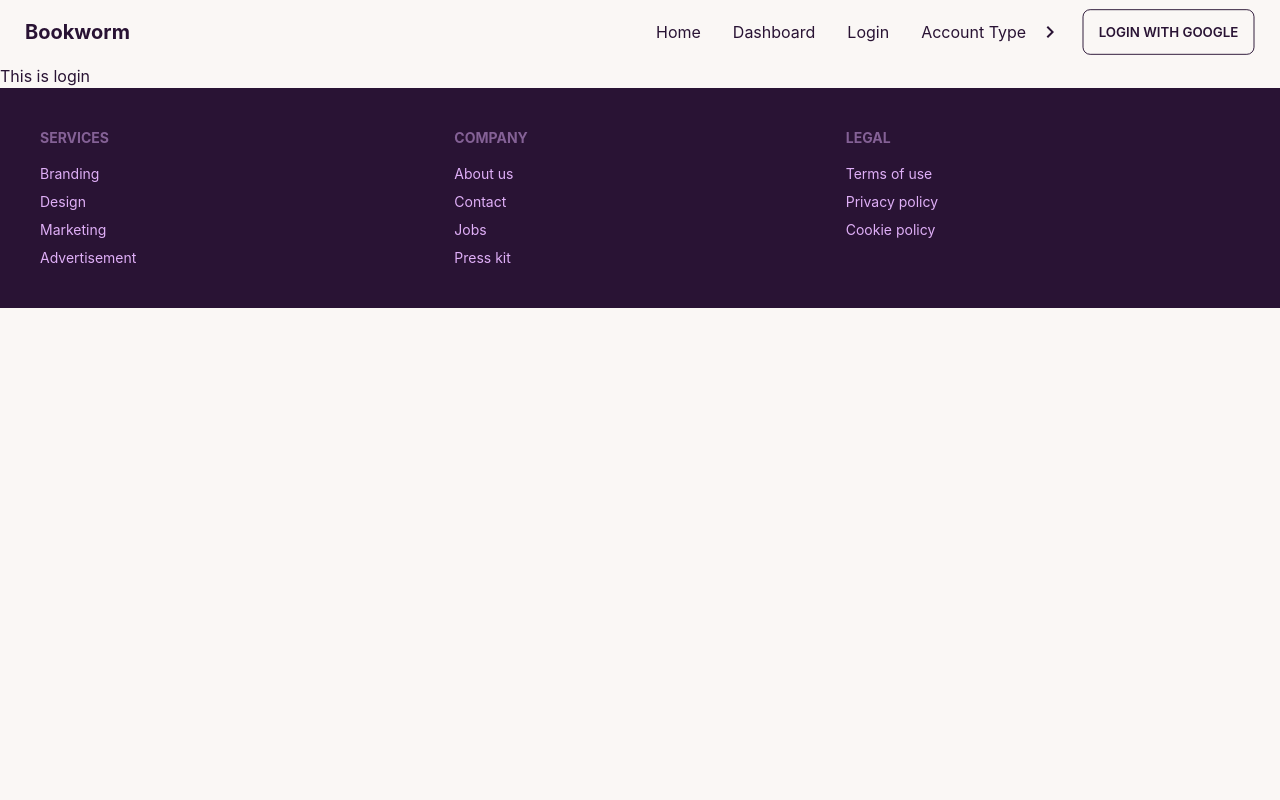
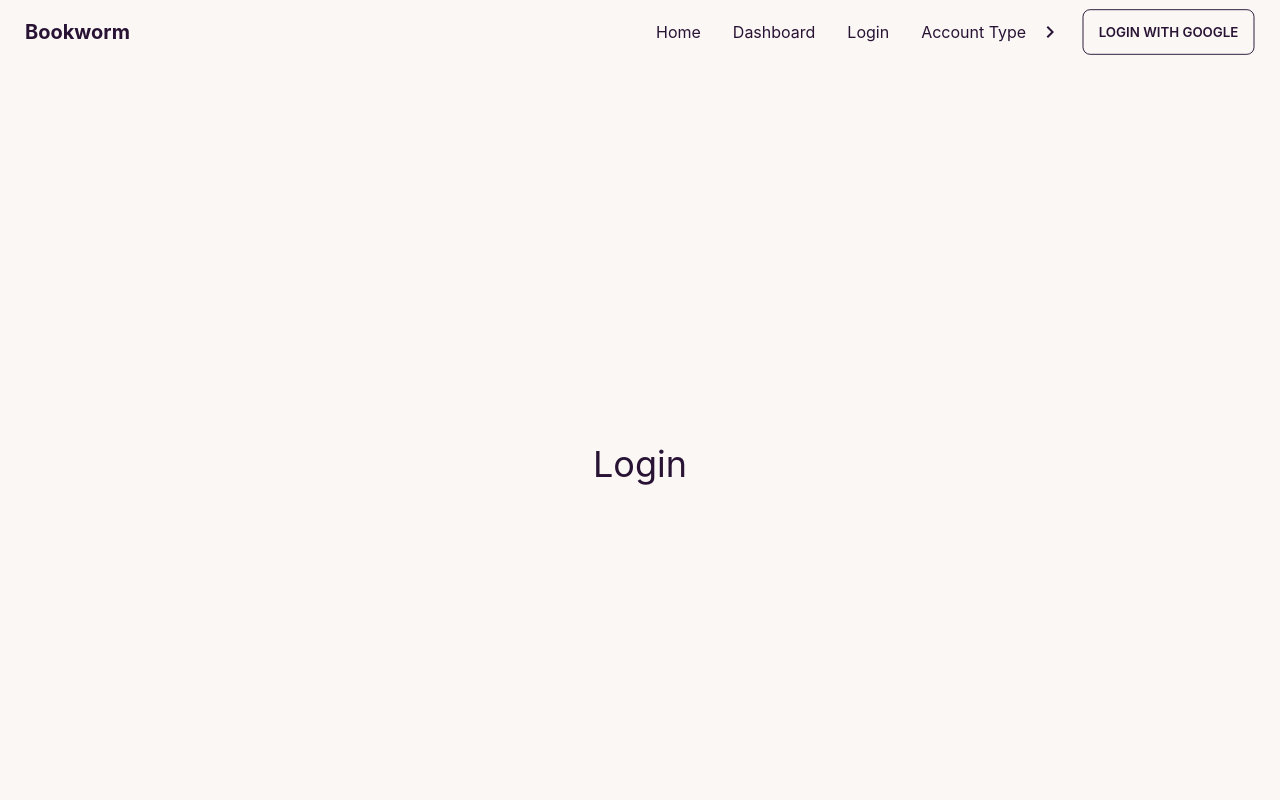
Before and after one commit to tawhidulshehzad/used-products-resale-clients-side, a React (Create React App) app: page /login in a window 1280 px wide. Shown: the top 800 px of the page. Built offline with nearby package versions, Linux system fonts and the light colour scheme; no server answers.

Commit message:
login title

```diff
--- a/src/Pages/Category/Products/BookingModal/BookingModal.js
+++ b/src/Pages/Category/Products/BookingModal/BookingModal.js
@@ -1,17 +1,25 @@
 import React from "react";
 
-const BookingModal = ({ book }) => {
+const BookingModal = ({ book, setBook }) => {
   const { name, resale_price } = book;
-  const productName = name;
 
   const handleBooking = (event) => {
     event.preventDefault();
     const form = event.target;
-    const name = form.name.value;
+    const UserName = form.name.value;
     const email = form.email.value;
     const phone = form.phone.value;
     const location = form.location.value;
+
+    const booking = {
+      bookName: name,
+      UserName: name,
+      email,
+      phone,
+    };
+
     console.log(name, email, phone, location);
+    setBook(null);
   };
 
   return (
--- a/src/Pages/Category/Products/Products/Products.js
+++ b/src/Pages/Category/Products/Products/Products.js
@@ -18,7 +18,7 @@ const Products = () => {
           ></ProductsCard>
         ))}
       </div>
-      {book && <BookingModal book={book}></BookingModal>}
+      {book && <BookingModal setBook={setBook} book={book}></BookingModal>}
     </div>
   );
 };
--- a/src/Pages/Login/Login.js
+++ b/src/Pages/Login/Login.js
@@ -2,8 +2,10 @@ import React from "react";
 
 const Login = () => {
   return (
-    <div>
-      <h2>This is login</h2>
+    <div className="h-[800px] flex justify-center items-center">
+      <div>
+        <h2 className="text-4xl">Login</h2>
+      </div>
     </div>
   );
 };
```
